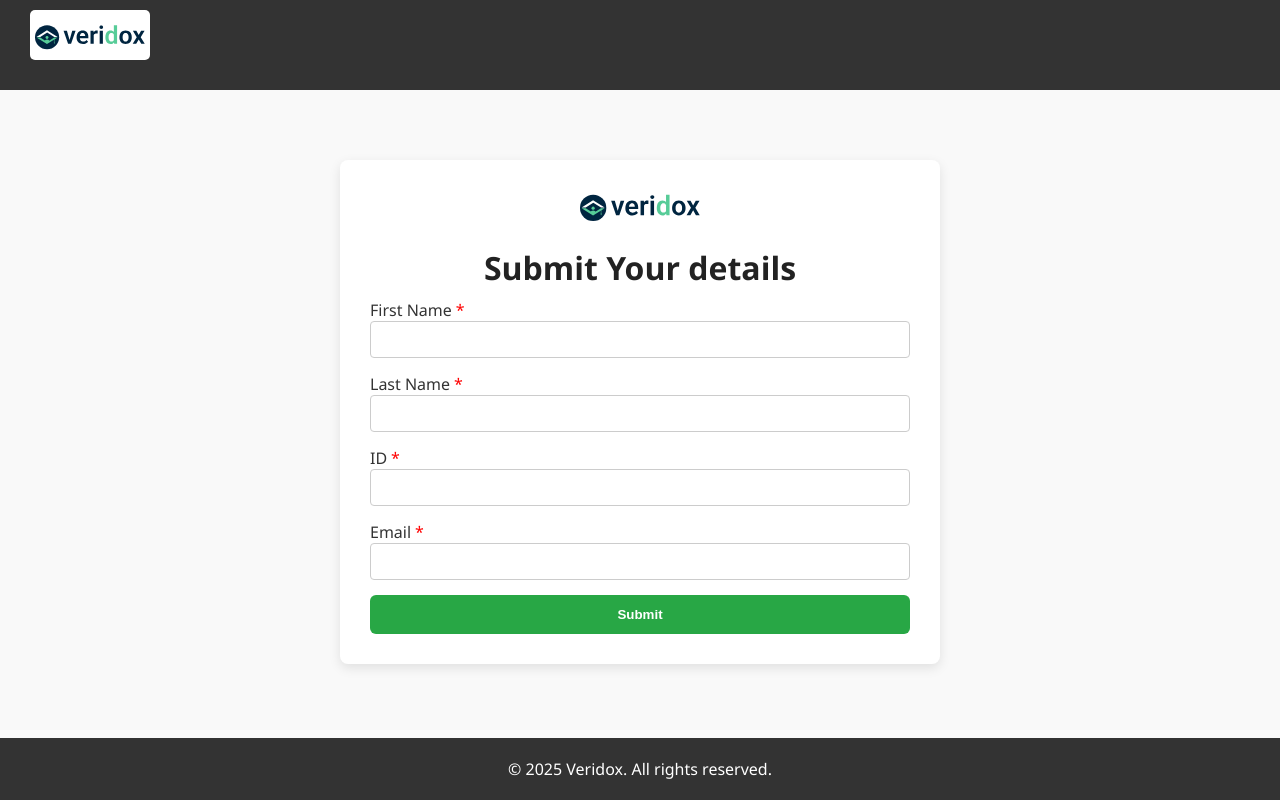
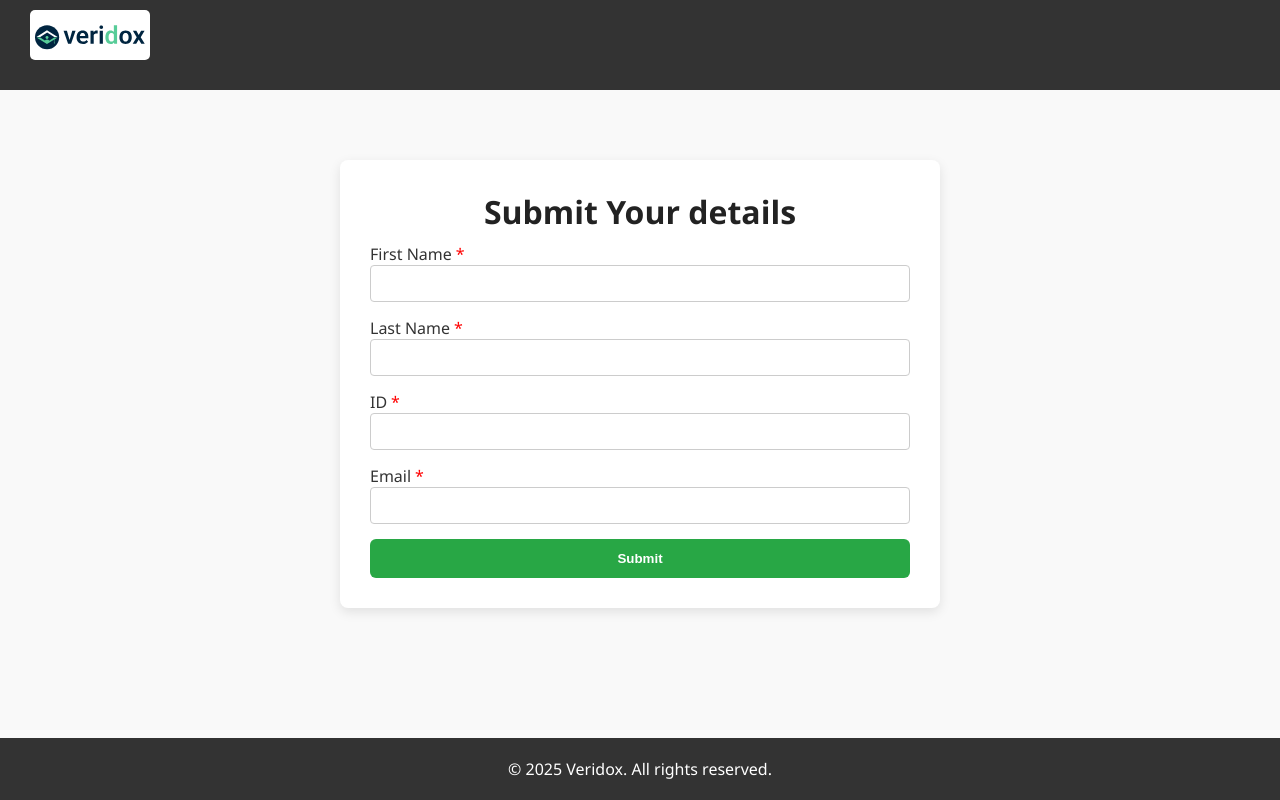
Before and after one commit to Sreelalk15/veridox, a React (Create React App) app: page /#/ in a window 1280 px wide. Built offline with nearby package versions, Linux system fonts and the light colour scheme.

Commit message:
remove logo

```diff
--- a/src/components/Home.js
+++ b/src/components/Home.js
@@ -73,7 +73,6 @@ function Home() {
 
   return (
     <div className="home-container">
-      <img src={`${process.env.PUBLIC_URL}/logo.svg`} alt="Logo" className="logo" />
       <h1>Submit Your details</h1>
       <form onSubmit={handleSubmit} className="user-form">
         <label>
--- a/src/components/Welcome.js
+++ b/src/components/Welcome.js
@@ -67,7 +67,6 @@ function Welcome() {
 
   return (
     <div className="welcome-container">
-      <img src={`${process.env.PUBLIC_URL}/logo.svg`} alt="Logo" className="logo" />
       <h1>Welcome, {user?.firstName} {user?.lastName}!</h1>
       <h2>Your ID: {user?.id}</h2>
 
```
